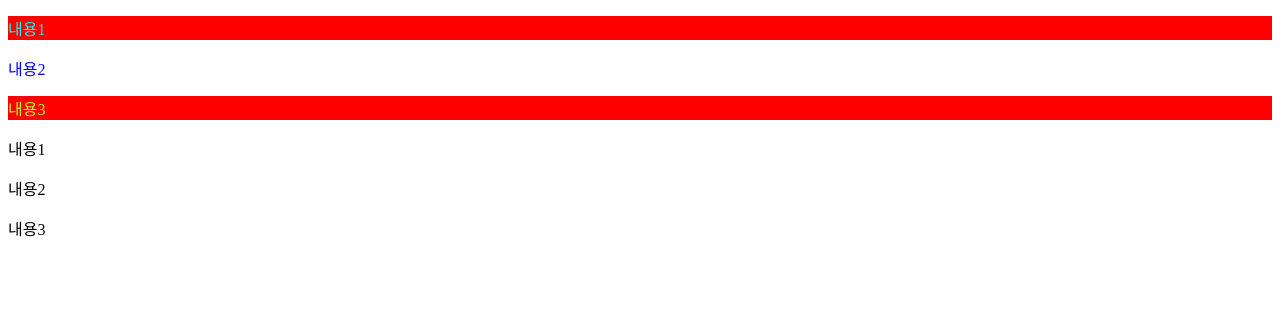
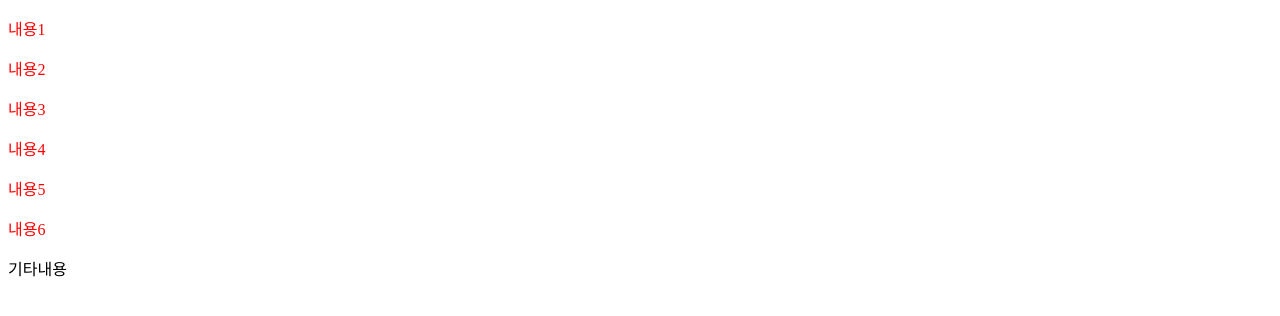
Before and after one commit to coconut510/webKH, a plain HTML site: page HTML/HTML_prac/html/WebContent/css0423.html in a window 1280 px wide. Drawn offline with Linux system fonts and the light colour scheme.

Commit message:
이어서

```diff
--- a/HTML/HTML_prac/html/WebContent/css0423.html
+++ b/HTML/HTML_prac/html/WebContent/css0423.html
@@ -4,24 +4,16 @@
 <meta charset="UTF-8">
 <title>[제목입력]</title>
 <style>
-    #p1{color : aqua;}
-    #p2{color : blue;}
-    #p3{color : greenyellow;}
-    .pclass{background-color: red;}
+    p[id~="test"]{color : red;}
 </style>
 </head>
     <body>
-<!--    3가지 값(구분자)
-   name : 다른 페이지로 값을 넘길때 사용하는 구분자
-   id   : 태그들 끼리 구분하기 위한 구분자
-   class: 그룹으로 묶어서 구분하기 위한 구분자.
-   -->
-    <p id="p1" class="pclass">내용1</p>
-    <p id="p2">내용2</p>
-    <p id="p3" class="pclass">내용3</p>
-
-    <p> 내용1</p>
-    <p> 내용2</p>
-    <p> 내용3</p>
+    <p id="test 1" class="class-c1"> 내용1 </p>
+    <p id="test 2" class="c1"> 내용2 </p>
+    <p id="test 3" class="c1"> 내용3 </p>
+    <p id="test 4" class="c2"> 내용4 </p>
+    <p id="test 5" class="c2"> 내용5 </p>
+    <p id="test 6" class="class-c2"> 내용6 </p>
+    <p id="etc"> 기타내용 </p>
     </body>
 </html>
```
Also changed, not shown: CSS/CSS 필기/1. CSS 개요 및 선택자.txt.
